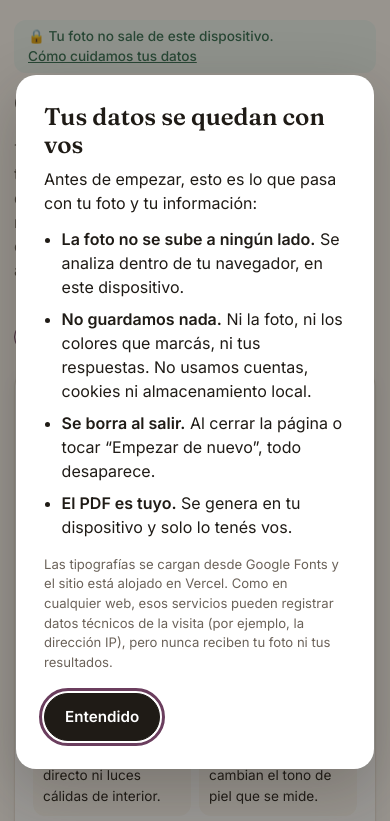
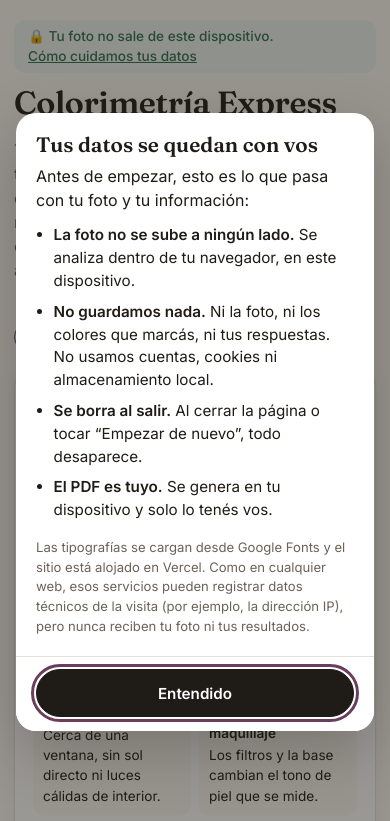
Before and after one commit to Mapa404/paleta-color-personal, a plain HTML site: page index.html in a window 390 px wide. Shown: the top 821 px of the page. Drawn offline with Linux system fonts and the light colour scheme.

Commit message:
Ajustar alto del modal de privacidad en mobile
Usa el alto visible real (dvh) para que la barra de Safari no tape el botón,
con scroll interno y el botón Entendido siempre visible abajo.

Co-Authored-By: Claude Opus 5.5 <noreply@anthropic.com>
Claude-Session: https://claude.ai/code/session_01FmqHNkUFw5zdet2Evv1AP2

```diff
--- a/index.html
+++ b/index.html
@@ -138,7 +138,6 @@
   .sticky-cta{position:sticky;bottom:0;z-index:5;background:var(--surface);margin:16px -24px -24px;padding:12px 24px calc(12px + env(safe-area-inset-bottom));border-top:1px solid var(--line);border-radius:0 0 var(--radius) var(--radius)}
   .seg button,.chip{min-height:44px}
   .btn{min-height:48px}
-  dialog#privacy{max-height:90vh;overflow:auto}
   @media (max-width:640px){
     .wrap{padding:20px 14px 48px}
     .card{padding:18px;border-radius:14px}
@@ -151,7 +150,12 @@
     .result-head .actions{width:100%}
     .result-head .actions .btn{flex:1;padding:8px 10px;font-size:.88rem}
     .save .btn{width:100%}
-    .modal{padding:22px}
+    dialog#privacy .modal{padding:20px 20px 0}
+    .modal h2{font-size:1.3rem}
+    .modal ul{margin:10px 0 12px}
+    .modal li{margin-bottom:6px;font-size:.95rem}
+    .modal .fine{margin-bottom:16px}
+    dialog#privacy .modal-actions{padding:12px 20px calc(14px + env(safe-area-inset-bottom))}
     .toast{bottom:96px}
     .drop{padding:32px 16px}
     .privacy{display:block;border-radius:12px;font-size:.85rem}
@@ -162,7 +166,11 @@
   .site-footer a:focus-visible{outline:3px solid var(--accent);outline-offset:2px;border-radius:4px}
   dialog#privacy{border:none;border-radius:20px;padding:0;max-width:560px;width:calc(100% - 32px);box-shadow:0 20px 60px rgba(31,27,22,.25);color:var(--ink)}
   dialog#privacy::backdrop{background:rgba(31,27,22,.45)}
-  .modal{padding:28px}
+  dialog#privacy{max-height:calc(100vh - 32px);max-height:calc(100dvh - 32px);overflow:hidden}
+  dialog#privacy[open]{display:flex;flex-direction:column}
+  .modal{padding:28px 28px 0;overflow-y:auto;-webkit-overflow-scrolling:touch;flex:1 1 auto;min-height:0}
+  .modal-actions{flex:none;padding:14px 28px calc(18px + env(safe-area-inset-bottom));border-top:1px solid var(--line);background:#fff}
+  .modal-actions .btn{width:100%}
   .modal h2{margin-bottom:8px}
   .modal ul{margin:12px 0 16px;padding-left:1.1rem}
   .modal li{margin-bottom:8px}
@@ -369,6 +377,8 @@
       <li><b>El PDF es tuyo.</b> Se genera en tu dispositivo y solo lo tenés vos.</li>
     </ul>
     <p class="fine">Las tipografías se cargan desde Google Fonts y el sitio está alojado en Vercel. Como en cualquier web, esos servicios pueden registrar datos técnicos de la visita (por ejemplo, la dirección IP), pero nunca reciben tu foto ni tus resultados.</p>
+  </div>
+  <div class="modal-actions">
     <button class="btn" id="closePrivacy" type="button" autofocus>Entendido</button>
   </div>
 </dialog>
```
